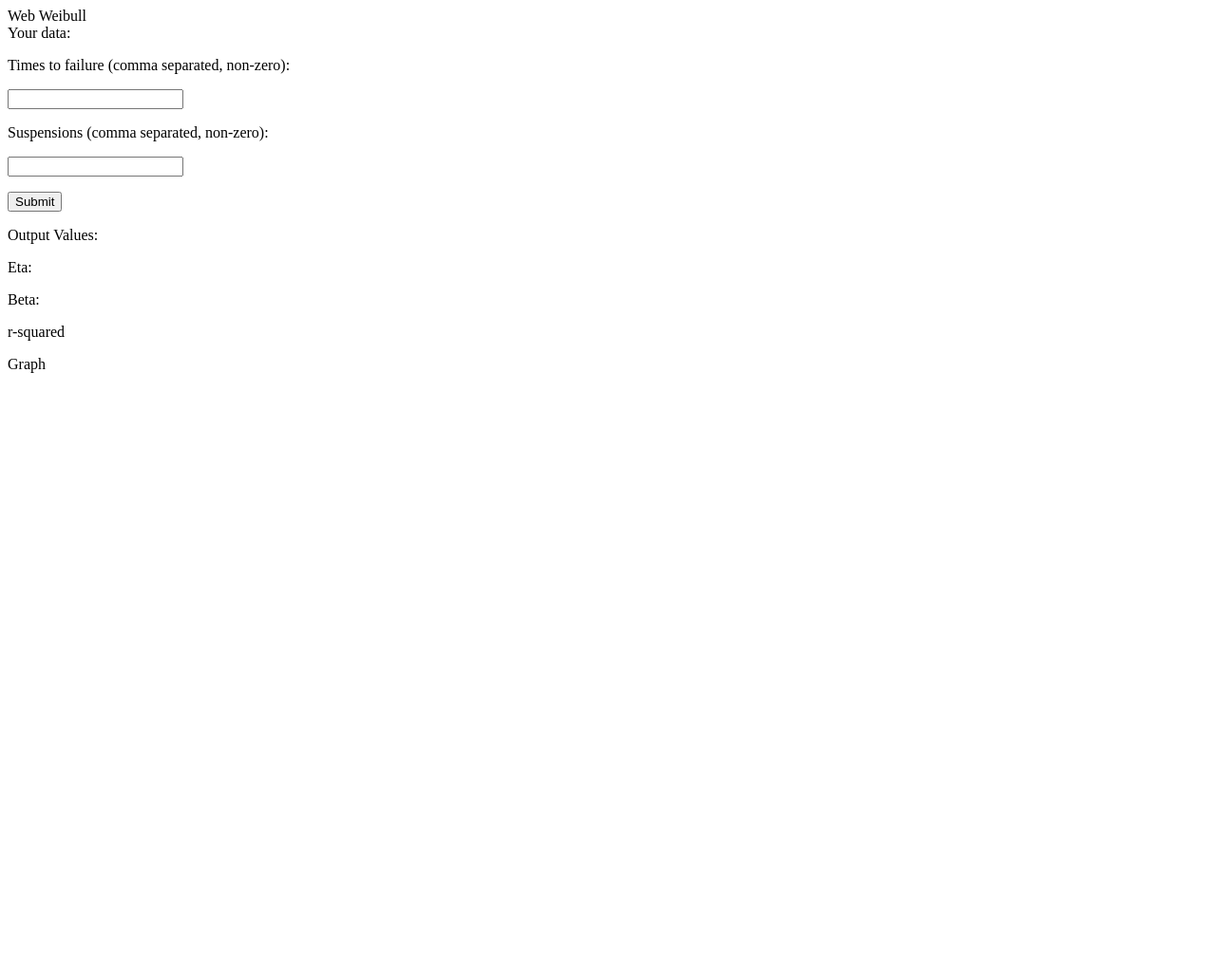
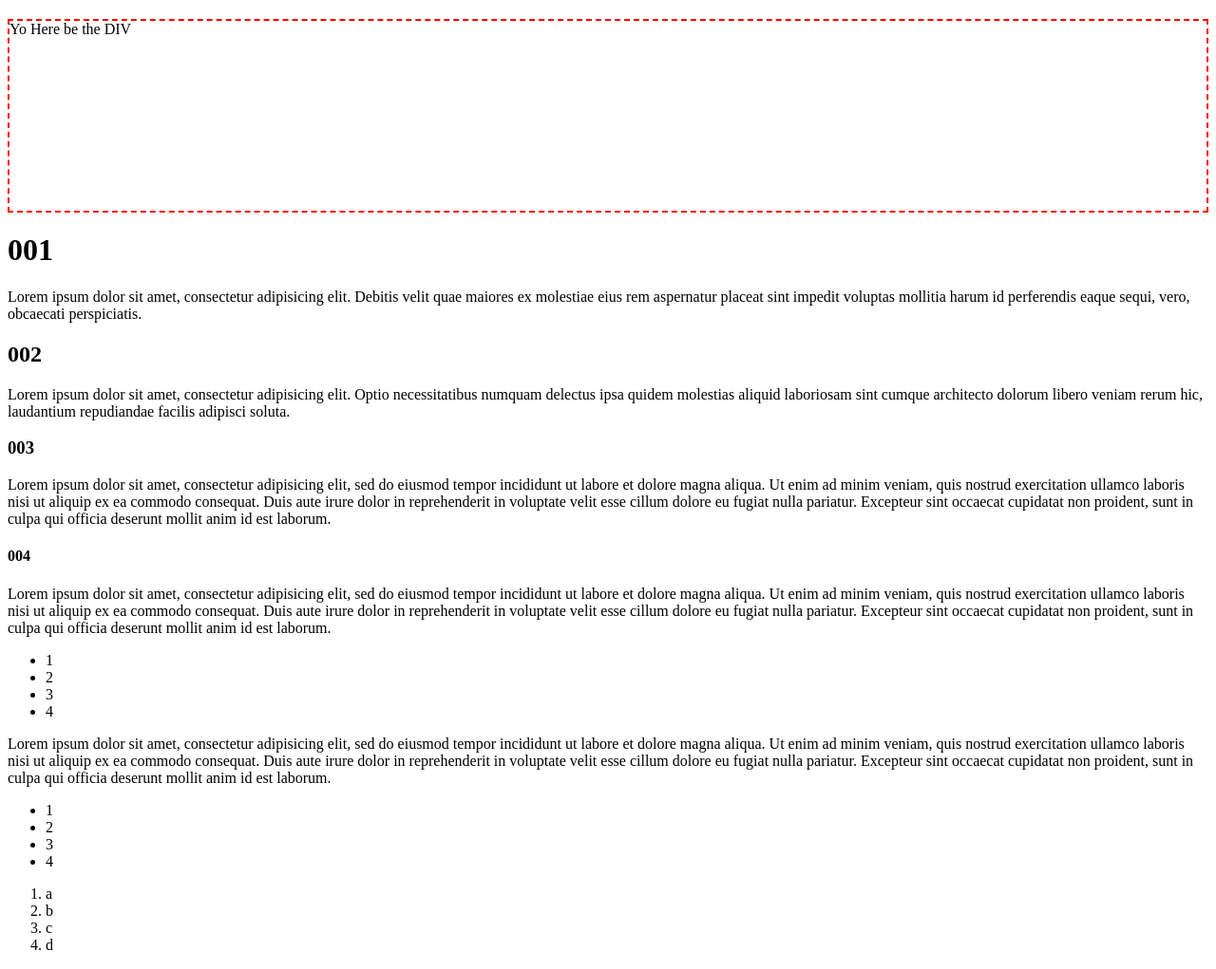
Before and after one commit to sgbeamer/WebWeibull, a plain HTML site: page index.html in a window 1280 px wide. Shown: the whole page at 95% size. Before the commit the page ends 800 px from the top, so only its background shows below. Drawn offline with Linux system fonts and the light colour scheme.

Commit message:
Updated Files

```diff
--- a/index.html
+++ b/index.html
@@ -1,31 +1,54 @@
 <!DOCTYPE html>
 <html lang="en">
 <head>
-    <meta charset="UTF-8">
-    <meta name="viewport" content="width=device-width, initial-scale=1.0">
-    <meta http-equiv="X-UA-Compatible" content="ie=edge">
-    <title>Web Weibull</title>
+  <meta charset="UTF-8">
+  <meta name="viewport" content="width=device-width, initial-scale=1.0">
+  <meta http-equiv="X-UA-Compatible" content="ie=edge">
+  <title>Document</title>
+  <link rel="stylesheet" href="main.css">
 </head>
-<header>Web Weibull</header>
+<div class="">
+  Yo Here be the DIV
+</div>
 <body>
-<section>
-    Your data:
-    <form action="text">
-        <p>Times to failure (comma separated, non-zero): </p> <input type="text" id="fail">
-        <p>Suspensions (comma separated, non-zero): </p> <input type="text" id="susp">
-        <p><button>Submit</button> </p>
-    </form>
-</section>
-<section>
 
-    Output Values:
-    <p>Eta: </p>
-    <p>Beta:</p>
-    <p>r-squared</p>
+<h1>001</h1>
+<p>  Lorem ipsum dolor sit amet, consectetur adipisicing elit. Debitis velit quae maiores ex molestiae eius rem aspernatur placeat sint impedit voluptas mollitia harum id perferendis eaque sequi, vero, obcaecati perspiciatis.
+</p>
 
-</section>
-<section>
-    Graph
-</section>
+<h2>002</h2>
+<p>Lorem ipsum dolor sit amet, consectetur adipisicing elit. Optio necessitatibus numquam delectus ipsa quidem molestias aliquid laboriosam sint cumque architecto dolorum libero veniam rerum hic, laudantium repudiandae facilis adipisci soluta.
+</p>
+
+<h3>003</h3>
+<p>Lorem ipsum dolor sit amet, consectetur adipisicing elit, sed do eiusmod tempor incididunt ut labore et dolore magna aliqua. Ut enim ad minim veniam, quis nostrud exercitation ullamco laboris nisi ut aliquip ex ea commodo consequat. Duis aute irure dolor in reprehenderit in voluptate velit esse cillum dolore eu fugiat nulla pariatur. Excepteur sint occaecat cupidatat non proident, sunt in culpa qui officia deserunt mollit anim id est laborum.
+</p>
+
+<h4>004</h4>
+<p>Lorem ipsum dolor sit amet, consectetur adipisicing elit, sed do eiusmod tempor incididunt ut labore et dolore magna aliqua. Ut enim ad minim veniam, quis nostrud exercitation ullamco laboris nisi ut aliquip ex ea commodo consequat. Duis aute irure dolor in reprehenderit in voluptate velit esse cillum dolore eu fugiat nulla pariatur. Excepteur sint occaecat cupidatat non proident, sunt in culpa qui officia deserunt mollit anim id est laborum.
+  <ul>
+    <li>  1</li>
+    <li>  2</li>
+    <li>  3</li>
+    <li>  4</li>
+  </ul>
+</p>
+<p> Lorem ipsum dolor sit amet, consectetur adipisicing elit, sed do eiusmod tempor incididunt ut labore et dolore magna aliqua. Ut enim ad minim veniam, quis nostrud exercitation ullamco laboris nisi ut aliquip ex ea commodo consequat. Duis aute irure dolor in reprehenderit in voluptate velit esse cillum dolore eu fugiat nulla pariatur. Excepteur sint occaecat cupidatat non proident, sunt in culpa qui officia deserunt mollit anim id est laborum.
+</p>
+<ul>
+  <li>  1</li>
+  <li>  2</li>
+  <li>  3</li>
+  <li>  4</li>
+</ul>
+
+<ol>
+  <li>  a</li>
+  <li>  b</li>
+  <li>  c</li>
+  <li>  d</li>
+
+
+</ol>
 </body>
 </html>
--- a/main.css
+++ b/main.css
@@ -1,25 +1,15 @@
-@import url(http://fonts.googleapis.com/css?family=Roboto+Slab:400,800);
-header {
-    color: #000000; font: 36px "Source Sans Pro", sans-serif; font-weight: 800;
-    text-align: center;
-    border: 5px solid #303F9F;
+div {
+  width:  auto;
+  height: 200px;
+  border: 2px dashed red;
+  margin: 20px auto;
 
 }
-section {
-    color: #000000; font: 24px "Source Sans Pro", sans-serif; font-weight: 400;
-    border: 20px solid #ffffff;
+
+ol {
+  border: 10px;
 }
 
-p   {
-    color: #000000; font: 16px "Source Sans Pro", sans-serif; font-weight: 400;
+ul {
+  border: 10px blue;
 }
-button {
-    background-color: #4CAF50; /* Green */
-    border: none;
-    color: white;
-    padding: 15px 32px;
-    text-align: center;
-    text-decoration: none;
-    display: inline-block;
-    font-size: 16px;
-}
```
